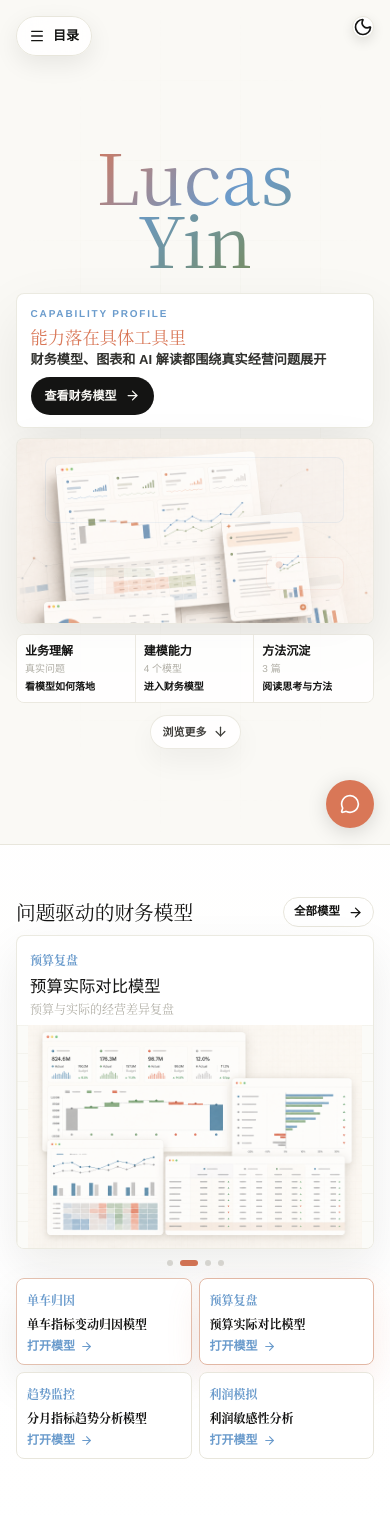
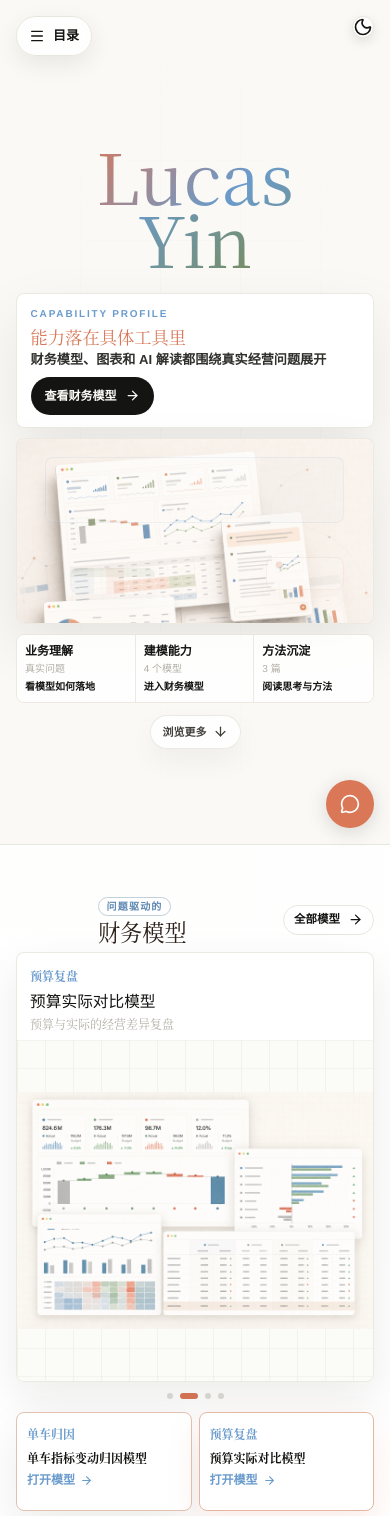
Before and after one commit to yinpengtao2002-ai/yinpengtao2002-ai.github.io, a Next.js app: page / in a window 390 px wide. Shown: the top 1516 px of the page. Built offline with nearby package versions, Linux system fonts and the light colour scheme.

Commit message:
Polish mobile finance section

```diff
--- a/src/app/globals.css
+++ b/src/app/globals.css
@@ -556,7 +556,7 @@ h6 {
 }
 
 .home-finance-title span {
-  display: block;
+  display: inline;
 }
 
 .home-finance-intro {
@@ -1869,11 +1869,12 @@ h6 {
     flex-direction: row;
     justify-content: space-between;
     gap: 0.75rem;
-    margin-bottom: 8px;
+    margin-bottom: 9px;
   }
 
   .home-finance-header > div {
     min-width: 0;
+    padding-left: clamp(4.75rem, 21vw, 5.35rem);
   }
 
   .home-finance-kicker,
@@ -1882,10 +1883,34 @@ h6 {
   }
 
   .home-finance-title {
-    font-size: clamp(1.12rem, 5.05vw, 1.34rem);
-    font-weight: 540;
-    line-height: 1.14;
+    display: grid;
+    gap: 4px;
+    line-height: 1;
     margin-bottom: 0;
+  }
+
+  .home-finance-title-prefix {
+    display: inline-flex;
+    align-items: center;
+    width: fit-content;
+    border: 1px solid color-mix(in srgb, var(--accent-secondary) 30%, var(--border));
+    border-radius: 999px;
+    background: color-mix(in srgb, var(--card) 90%, transparent);
+    color: color-mix(in srgb, var(--accent-secondary) 86%, var(--foreground));
+    font-family: var(--font-poppins);
+    font-size: 10px;
+    font-weight: 800;
+    letter-spacing: 0.12em;
+    padding: 0.23rem 0.48rem;
+  }
+
+  .home-finance-title-main {
+    display: block;
+    color: color-mix(in srgb, var(--foreground) 88%, var(--accent));
+    font-family: var(--font-hero-display);
+    font-size: clamp(1.18rem, 5.7vw, 1.48rem);
+    font-weight: 500;
+    letter-spacing: 0;
   }
 
   .home-finance-library-link {
@@ -1895,9 +1920,18 @@ h6 {
     padding-inline: 10px;
   }
 
-  .home-finance-showcase {
+  .home-finance-shell {
     display: flex;
     flex-direction: column;
+    height: 100%;
+  }
+
+  .home-finance-showcase {
+    display: grid;
+    grid-template-columns: minmax(0, 1fr);
+    grid-template-rows: clamp(340px, 51svh, 430px) 14px minmax(0, 1fr);
+    align-content: start;
+    flex: 1;
     gap: 8px;
     min-height: 0;
   }
@@ -1914,6 +1948,7 @@ h6 {
     position: relative;
     display: block;
     overflow: hidden;
+    min-height: 0;
     touch-action: pan-y;
     user-select: none;
     border: 1px solid color-mix(in srgb, var(--border) 84%, transparent);
@@ -1928,6 +1963,7 @@ h6 {
 
   .home-finance-mobile-track {
     display: flex;
+    height: 100%;
     transition: transform 0.62s cubic-bezier(0.22, 1, 0.36, 1);
     will-change: transform;
   }
@@ -1936,18 +1972,19 @@ h6 {
     display: grid;
     grid-template-rows: auto minmax(0, 1fr);
     flex: 0 0 100%;
+    height: 100%;
     min-width: 0;
     color: inherit;
     text-decoration: none;
   }
 
   .home-finance-mobile-copy {
-    padding: 0.68rem 0.82rem 0.5rem;
+    padding: 0.62rem 0.82rem 0.46rem;
   }
 
   .home-finance-mobile-copy h3 {
     color: var(--foreground);
-    font-size: 1.02rem;
+    font-size: 0.98rem;
     line-height: 1.24;
     margin: 5px 0 4px;
   }
@@ -1963,7 +2000,8 @@ h6 {
   }
 
   .home-finance-mobile-slide .finance-model-preview {
-    aspect-ratio: 1.6;
+    height: 100%;
+    aspect-ratio: auto;
     border-bottom: 0;
   }
 
@@ -2048,7 +2086,9 @@ h6 {
   .home-finance-switcher {
     display: grid;
     grid-template-columns: repeat(2, minmax(0, 1fr));
+    grid-template-rows: repeat(2, minmax(0, 1fr));
     gap: 7px;
+    height: 100%;
     margin-inline: 0;
     overflow: visible;
     padding: 0;
@@ -2104,7 +2144,7 @@ h6 {
     min-height: 100svh;
     overflow: hidden;
     padding-top: clamp(3.1rem, 6.2svh, 3.6rem);
-    padding-bottom: clamp(0.85rem, 2.4svh, 1.2rem);
+    padding-bottom: clamp(4rem, 8.4svh, 4.6rem);
   }
 
   .home-section.home-finance-section {
@@ -2667,6 +2707,63 @@ h6 {
   color: var(--muted);
 }
 
+@media (max-width: 768px) and (max-height: 740px) {
+  .home-finance-section {
+    padding-top: clamp(2.65rem, 5.8svh, 3rem);
+    padding-bottom: clamp(4rem, 9.6svh, 4.3rem);
+  }
+
+  .home-finance-header {
+    margin-bottom: 7px;
+  }
+
+  .home-finance-title {
+    gap: 2px;
+  }
+
+  .home-finance-title-prefix {
+    font-size: 9px;
+    padding: 0.18rem 0.42rem;
+  }
+
+  .home-finance-title-main {
+    font-size: clamp(1.06rem, 5.3vw, 1.28rem);
+  }
+
+  .home-finance-showcase {
+    grid-template-rows: clamp(260px, 43svh, 318px) 14px minmax(0, 1fr);
+    gap: 7px;
+  }
+
+  .home-finance-mobile-copy {
+    padding: 0.54rem 0.74rem 0.38rem;
+  }
+
+  .home-finance-mobile-copy h3 {
+    font-size: 0.94rem;
+  }
+
+  .home-finance-mobile-copy p {
+    font-size: 11px;
+  }
+
+  .home-finance-switch-card-motion {
+    min-height: 64px;
+  }
+
+  .home-finance-switch-card {
+    min-height: 64px;
+  }
+
+  .home-finance-switch-copy {
+    padding: 7px 9px;
+  }
+
+  .home-finance-switch-open {
+    font-size: 10.5px;
+  }
+}
+
 @media (prefers-reduced-motion: reduce) {
   .product-stage-motion-layer,
   .page-transition-shell,
--- a/src/components/home/HomeFinanceSection.tsx
+++ b/src/components/home/HomeFinanceSection.tsx
@@ -213,7 +213,8 @@ export default function HomeFinanceSection() {
           <div>
             <p className="home-finance-kicker">MODEL LIBRARY</p>
             <h2 className="home-finance-title">
-              <span>问题驱动的财务模型</span>
+              <span className="home-finance-title-prefix">问题驱动的</span>
+              <span className="home-finance-title-main">财务模型</span>
             </h2>
             <p className="home-finance-intro">
               从复盘、归因、趋势到敏感性，按真实经营问题选择模型。
```
Also changed, not shown: 1 other file (tests, documents, lock files or other folders).
